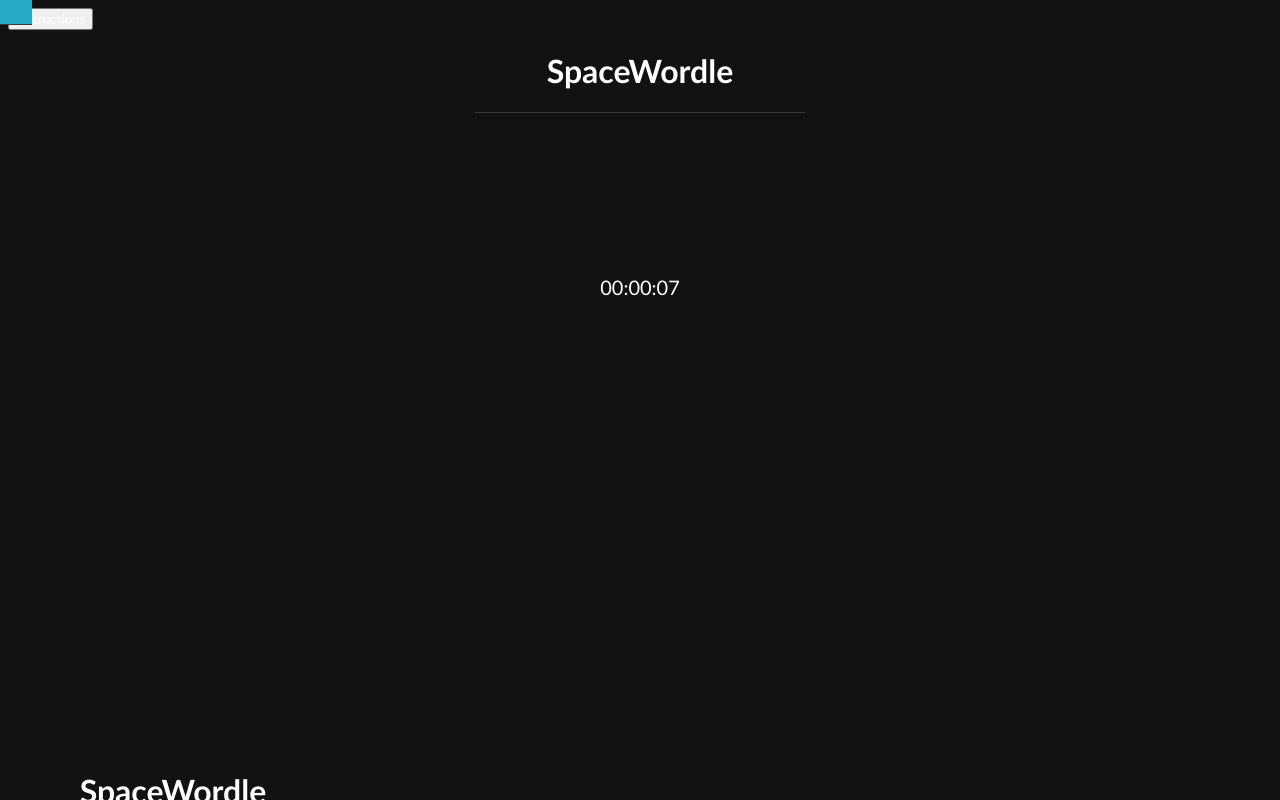
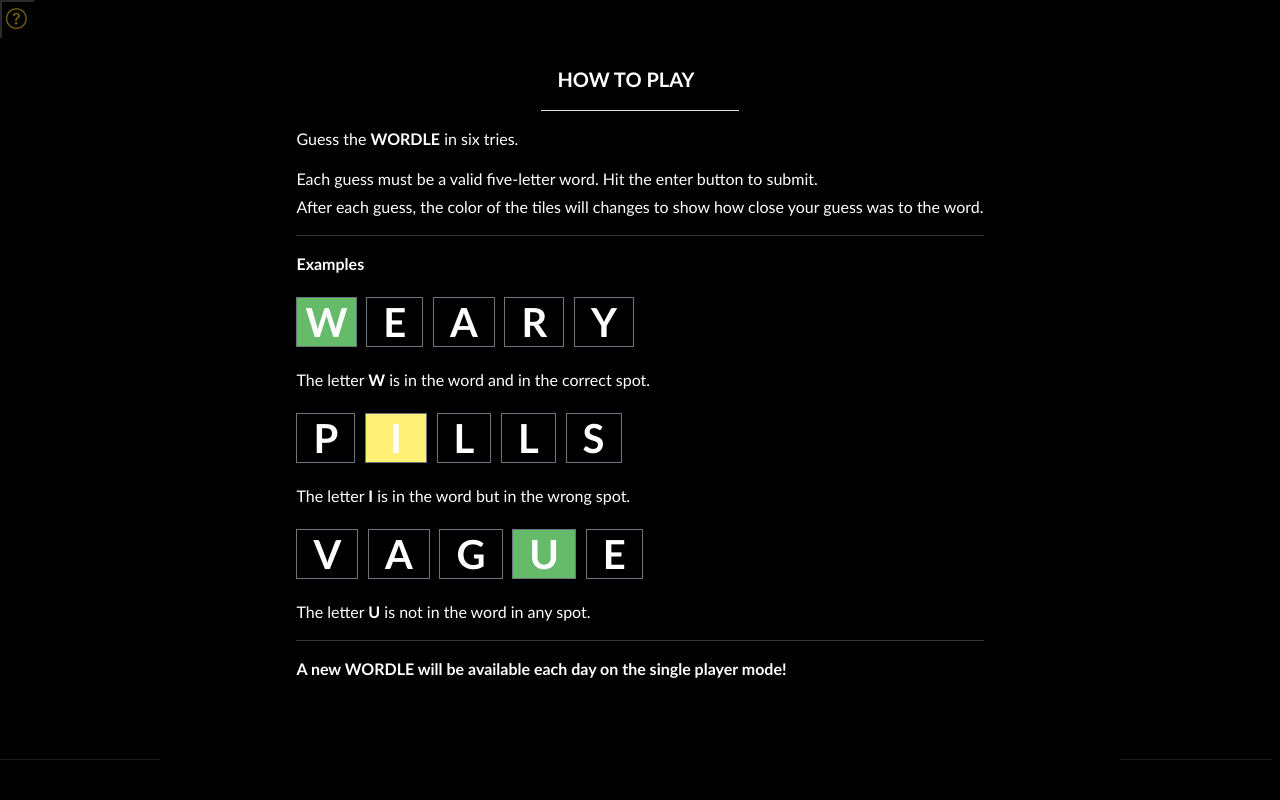
Before and after one commit to witseie-elen4010/2022-group-lab-012, a website: page public/play.html in a window 1280 px wide. Both pictures are taken after a click on the button 16 px from the left and 12 px from the top of the page. Shown: the top 800 px of the page. Drawn offline with nearby package versions, Linux system fonts and the light colour scheme.

Commit message:
Modified instructions page

```diff
--- a/public/play.html
+++ b/public/play.html
@@ -4,21 +4,31 @@
 <head>
     <meta charset="utf-8" />
     <title>SpaceWordle</title>
+    <link rel="stylesheet" href="stylesheets/play.css">
+    <link rel="stylesheet" href="stylesheets/StopWatchStyle.css">
+    <script src="../public/javascripts/script.js"></script>
+    <meta http-equiv="X-UA-Compatible" content="IE=edge">
 
-    <link rel="stylesheet" href="stylesheets/play.css">
+    <meta name="viewport" content="width=device-width, initial-scale=1.0">
+    <script defer src="../public/javascripts/play.js"></script>
+    <link href="https://cdn.jsdelivr.net/npm/bootstrap@5.1.3/dist/css/bootstrap.min.css" rel="stylesheet"
+    integrity="sha384-1BmE4kWBq78iYhFldvKuhfTAU6auU8tT94WrHftjDbrCEXSU1oBoqyl2QvZ6jIW3" crossorigin="anonymous">
+    <link rel="stylesheet" href="../public/stylesheets/play.css">
+    <link rel="stylesheet" href="https://cdn.jsdelivr.net/npm/bootstrap-icons@1.8.3/font/bootstrap-icons.css">
 
-    <link rel="stylesheet" href="stylesheets/StopWatchStyle.css">
-
-
-    <script src="../public/javascripts/script.js"></script>
 
 </head>
 
-<body>
+<body class="bg-black">
 
-    <form id="Instructions" name="Instructions" action="/instructions" method="get">
-        <input type="submit" id="instructions" value="Instructions" >
-    </form>
+    <header class="d-flex justify-content-between mb-0">
+        <section>
+
+          <button type="button" class="bi bi-question-circle pt-0 py-0 ps-1 pb-1" name="instructions" id="Icon"
+            style="font-size: 1.3rem;" data-bs-toggle="modal" data-bs-target="#InstructionsModal"></button>
+        </section>
+
+      </header>
 
     <div class="game-basket">
 
@@ -39,27 +49,75 @@
 
     </div>
 
-    <script src="javascripts/play.js"></script>
+   <!-- Instructions -->
+   <hr class="p-0 mt-0 me-2" id="primary_color">
+   <div class="modal fade" id="InstructionsModal" tabindex="-1" aria-labelledby="InstructionsModalLabel"
+     aria-hidden="false">
+     <div class="modal-dialog modal-fullscreen">
+       <div class="modal-content bg-black align-self-center w-75  align-items-center pt-5" id="main-content"">
+             <div class=" modal-header bg-black fw-bold fs-5" id="primary_color">
+         <p class="m-auto">HOW TO PLAY</p>
+         <button type="button" class="btn-close" id="Icon" data-bs-dismiss="modal" aria-label="Close"></button>
+       </div>
+       <div class="modal-body bg-black" id="primary_color">
+         <p>Guess the <span class="fw-bold">WORDLE</span> in six tries.</p>
 
-    <script src="javascripts/stopwatch.js"></script>
+         <p class="py-0 my-1">Each guess must be a valid five-letter word. Hit the enter button to submit.</p>
 
+         <p class="py-0">After each guess, the color of the tiles will changes to show how close your guess was to the
+           word.</p>
 
-        <div class="title-basket">
+         <hr>
 
-            <h1>SpaceWordle</h1>
-        </div>
-        <div class="message-basket"></div>
+         <p class="fw-bold">Examples</p>
 
-            <button id="info" class="btn flex "><i class="fa fa-question-circle"></i></button>
-            <a href="instructions.html">Instructions </a>
-            <h1>SpaceWordle</h1>
-        </div>
+         <p class="fs-1 fw-bold">
+           <span id="W_background" class="border border-secondary px-2">W</span>
+           <span class="border border-secondary px-3">E</span>
+           <span class="border border-secondary px-3">A</span>
+           <span class="border border-secondary px-3">R</span>
+           <span class="border border-secondary px-3">Y</span>
+         </p>
 
-        <div class="tile-basket"></div>
-        <div class="keyboard-basket"></div>
-    </div>
+         <p>The letter <span class="fw-bold">W</span> is in the word and in the correct spot.</p>
 
-    <script src="javascripts/play.js"></script>
+         <p class="fs-1 fw-bold">
+           <span class="border border-secondary px-3">P</span>
+           <span id="I_background" class="border border-secondary px-4">I</span>
+           <span class="border border-secondary px-3">L</span>
+           <span class="border border-secondary px-3">L</span>
+           <span class="border border-secondary px-3">S</span>
+         </p>
+
+         <p>The letter <span class="fw-bold">I</span> is in the word but in the wrong spot.</p>
+
+         <p class="fs-1 fw-bold">
+           <span class="border border-secondary px-3">V</span>
+           <span class="border border-secondary px-3">A</span>
+           <span class="border border-secondary px-3">G</span>
+           <span id="W_background" class="border border-secondary px-3 ">U</span>
+           <span class="border border-secondary px-3">E</span>
+         </p>
+
+         <p>The letter <span class="fw-bold">U</span> is not in the word in any spot.</p>
+
+         <hr>
+
+         <section class="fw-bold">
+           <p>A new WORDLE will be available each day on the single player mode!</p>
+         </section>
+       </div>
+     </div>
+   </div>
+   </div>
+
+   <script src="https://cdn.jsdelivr.net/npm/bootstrap@5.1.3/dist/js/bootstrap.bundle.min.js"
+     integrity="sha384-ka7Sk0Gln4gmtz2MlQnikT1wXgYsOg+OMhuP+IlRH9sENBO0LRn5q+8nbTov4+1p"
+     crossorigin="anonymous"></script>
+
+   <script src="javascripts/play.js"></script>
+  <script src="javascripts/stopwatch.js"></script>
+
 
 </body>
 
--- a/public/stylesheets/play.css
+++ b/public/stylesheets/play.css
@@ -157,8 +157,38 @@
 .correct {
       background-color: #538d4e !important;
       border: none !important;
+}
 
-  .close {
+.close {
     float: right;
 
   }
+
+  /* modal styling */
+
+
+#main-content {
+  margin-left : auto;
+  margin-right : auto;
+}
+
+#Icon {
+  color: #edc513;
+   background-color: black;
+}
+
+#primary_color {
+  color: #dcdcdc;
+}
+
+#W_background{
+  background-color: #66BB6A;
+}
+
+#I_background {
+  background-color: #FFF176;
+}
+
+#U_background {
+  background-color: #9E9E9E;
+}
```
Also changed, not shown: 1 other file.
